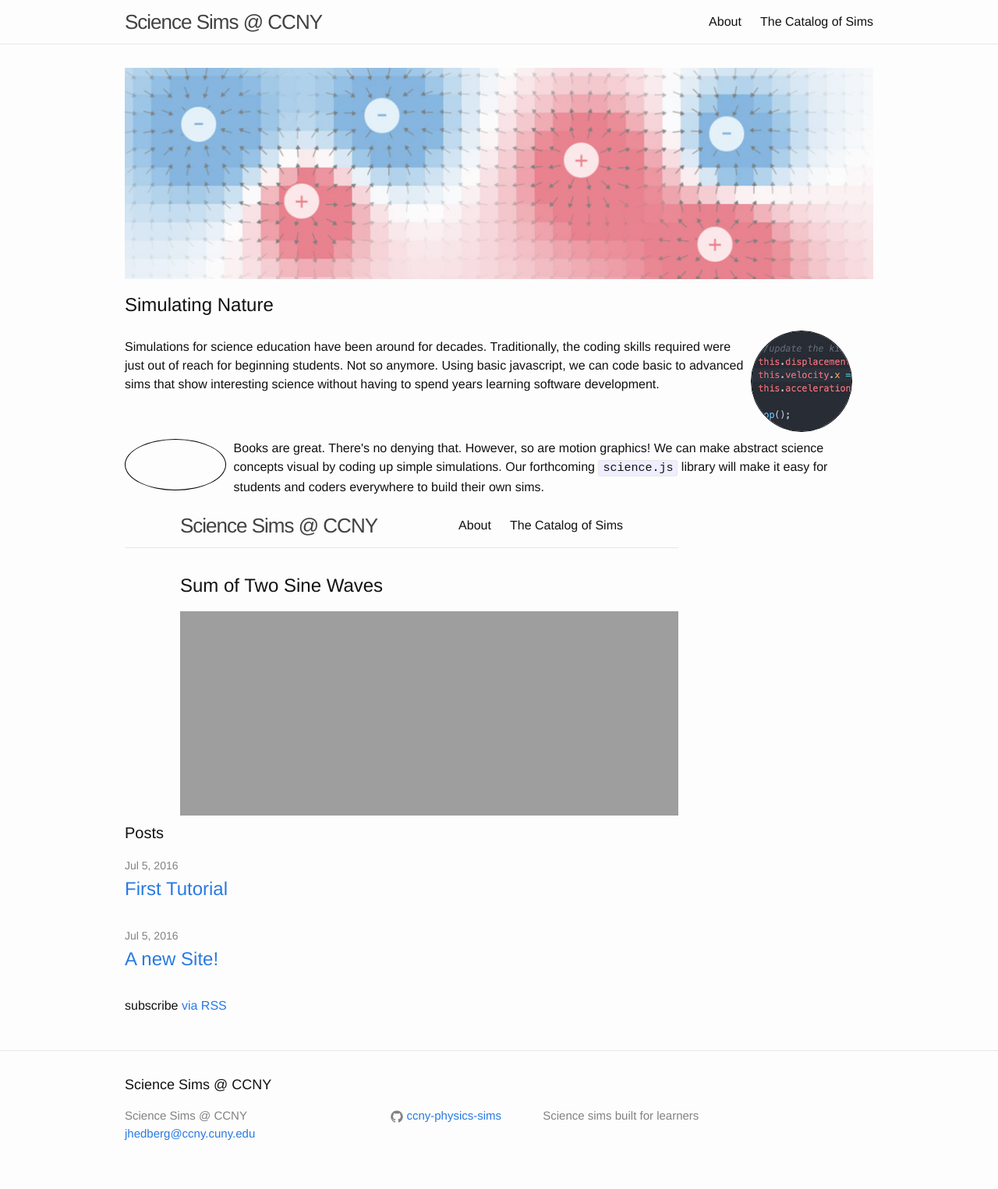
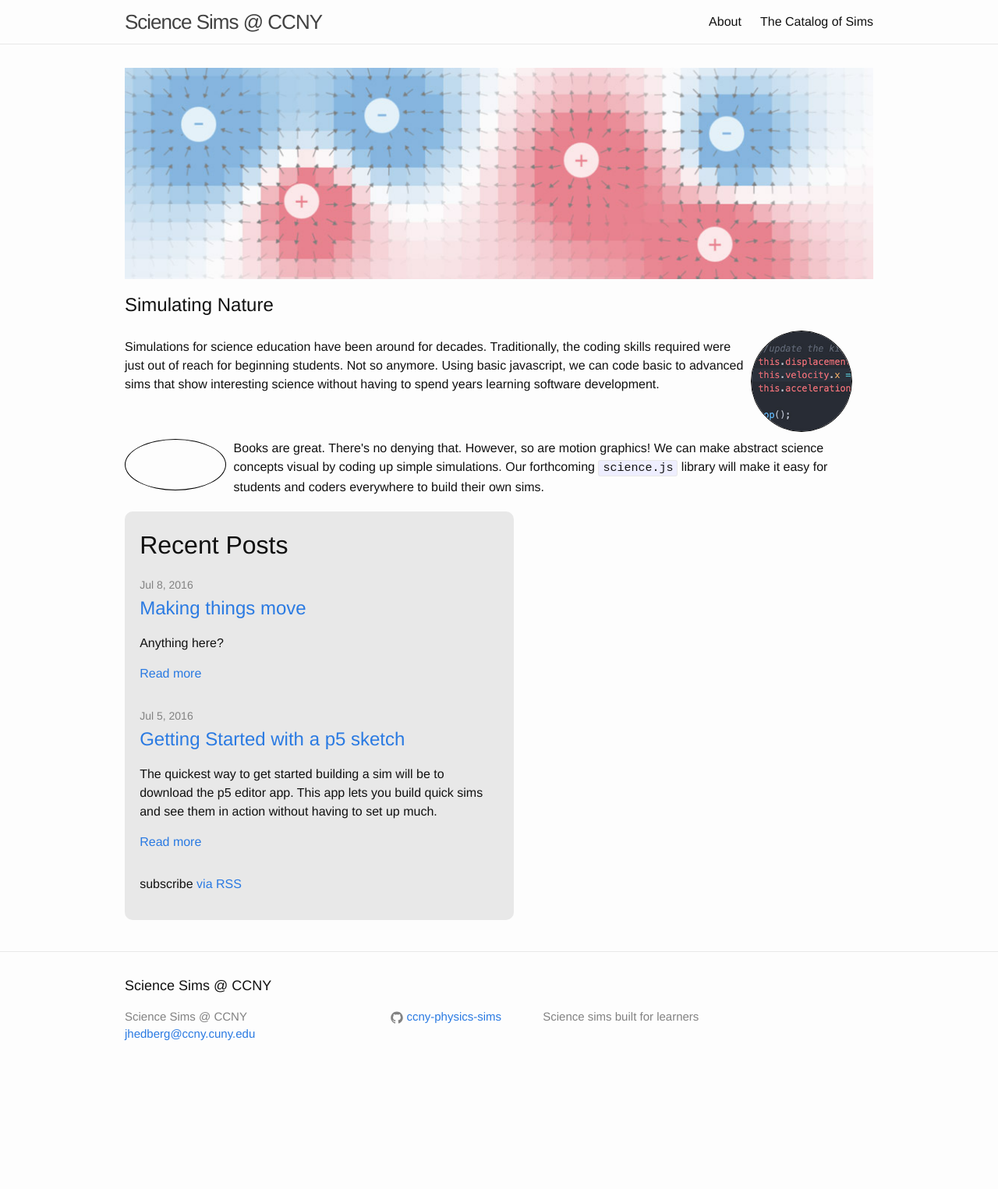
Before and after one commit to ccny-physics-sims/ccny-physics-sims.github.io, a Jekyll site: the page built from index.html, in a window 1280 px wide. Shown: the whole page at 78% size. Built offline with Jekyll 4.4.1, drawn with Linux system fonts in a browser that asks for light colours; after the commit the page ends 1398 px from its top, so only the background shows below that; grey boxes are pictures that could not be loaded.

Commit message:
added tutorial 1

````diff
--- a/_config.yml
+++ b/_config.yml
@@ -20,6 +20,11 @@
     output: true
     permalink: sims/:title
     layout: sim
+  tutorials:
+    output: true
+    permalink: tutorials/:title
+    layout: sketch
+
 
 defaults:
   - scope:
@@ -27,6 +32,11 @@
       type: sims
     values:
       layout: sim
+  - scope:
+      path: ""
+      type: tutorials
+    values:
+      layout: sketch
 
 # Build settings
 markdown: kramdown
--- /dev/null
+++ b/_posts/2016-07-05-very-first-sketch.md
@@ -0,0 +1,58 @@
+---
+layout: post
+title:  Getting Started with a p5 sketch
+date:   2016-07-05 19:44:45 -0400
+categories: coding
+author: J. Hedberg
+tags:
+ - coding
+ - sims
+ - p5
+ - intro
+---
+
+
+The quickest way to get started building a sim will be to download the p5 editor app. This app lets you build quick sims and see them in action without having to set up much.
+
+Download it [here](https://p5js.org/download/#editor).
+
+Upon opening the app, you will see a window like this:
+
+![p5 editor window]({{site.baseurl}}/post-imgs/p5-window.jpg)
+
+Press the play button and a small window will pop up that is all white. This is your canvas being drawn. It's not very interesting because there is nothing to be drawn.
+
+In the coding window, you will see two functions: `setup()` and  `draw()`. These functions are the most basic elements of a p5 sketch.
+
+The `setup()` function is called once in the beginning, when you press the play button. Then, the `draw()` function is called over and over again, about 30 times a second.
+
+So, let's start by putting something in the setup function:
+
+
+```javascript
+{{site.tutorials | where: "refno", "1.1"}}
+```
+
+I put in a command to draw an ellipse. Inside the parenthesis for this command are 4 *arguments*. The indicate where the ellipse should be, and how big it should be. So, this ellipse will be located at `x=10` and `y=30` and it will have a horizontal diameter of `20px` and a vertical diameter of `40px`.
+
+{% assign toshow = site.tutorials | where: "refno", "1.1" %}
+
+ <iframe class="tut-canvas" src="{{baseurl}}{{toshow[0].url}}.html" width="100" height="100"></iframe>
+
+Congrats! You made an ellipse. However, it doesn't do anything.
+
+So, let's put the ellipse command in the `draw()` function instead. This means it will get repeated about 30 times a second (depending on the speed of the computer).
+
+```javascript
+{{site.tutorials | where: "refno", "1.2"}}
+```
+
+Notice, I also added a small random number to each of the position arguments: `50+random(-5,5)`. This means that every time the draw function is called, it will pick a new random number (between -5 and +5) to add to the original position. So, we expect a jittery, nervous looking ellipse on our canvas.
+
+{% assign toshow = site.tutorials | where: "refno", "1.2" %}
+
+ <iframe class="tut-canvas"  src="{{baseurl}}{{toshow[0].url}}.html" width="100" height="100"></iframe>
+
+ That should be enough to spark some interest. Maybe you're wondering: _are there other shapes?_ For sure. You'll need to consult the reference docs to learn how they work.
+
+ Link to p5.js [reference docs](http://p5js.org/reference/#group-Shape)
--- /dev/null
+++ b/_posts/2016-07-08-motion.md
@@ -0,0 +1,14 @@
+---
+layout: post
+title: Making things move
+date: 2016-07-08 19:44:45 -0400
+categories: coding
+author: J. Hedberg
+tags:
+ - coding
+ - sims
+ - p5
+ - intro
+---
+
+Anything here?
--- a/_sass/_custom.scss
+++ b/_sass/_custom.scss
@@ -1,7 +1,9 @@
 iframe {
-  border:0 none;
+   border: 0 none;
 }
-
+iframe.tut-canvas {
+   border: thin solid gray;
+}
 .iframe-link {
   width: 100%;
   font-size:90%;
--- a/_sass/_layout.scss
+++ b/_sass/_layout.scss
@@ -195,6 +195,12 @@
 }
 
 
+.recent-posts {
+
+  background: $grey-color-light;
+  padding: 2%;
+  border-radius: 10px;
+}
 
 /**
  * Posts
--- a/index.html
+++ b/index.html
@@ -25,22 +25,29 @@
 Books are great. There's no denying that. However, so are motion graphics! We can make abstract science concepts visual by coding up simple simulations. Our forthcoming <code>science.js</code> library will make it easy for students and coders everywhere to build their own sims. </p>
 </div>
 
-<div class="example">
-  <iframe src="https://ccny-physics-sims.github.io/sims/sum-two-waves" width=710px height=400px frameborder="0"></iframe>
-</div>
+<!-- <div class="example">
+  <iframe src="https://ccny-physics-sims.github.io/sims/sum-two-waves/" width=710px height=400px frameborder="0"></iframe>
+</div> -->
 
-<div class="home">
+<div class="row">
 
-  <h1 class="page-heading">Posts</h1>
+
+<div class="col-6 recent-posts">
+
+  <h1>Recent Posts</h2>
 
   <ul class="post-list">
-    {% for post in site.posts %}
+    {% for post in site.posts limit:2 %}
       <li>
         <span class="post-meta">{{ post.date | date: "%b %-d, %Y" }}</span>
 
         <h2>
           <a class="post-link" href="{{ post.url | prepend: site.baseurl }}">{{ post.title }}</a>
         </h2>
+        <p>
+          {{ post.excerpt }}
+        </p>
+        <a class="read-more" href="{{ post.url | prepend: site.baseurl }}">Read more</a>
       </li>
     {% endfor %}
   </ul>
@@ -48,3 +55,4 @@
   <p class="rss-subscribe">subscribe <a href="{{ "/feed.xml" | prepend: site.baseurl }}">via RSS</a></p>
 
 </div>
+</div>
````
Also changed, not shown: _drafts/2016-07-08-test-codes.md (added, +39 -0 lines), _layouts/sketch.html (added, +33 -0 lines), _posts/2016-07-05-first-tut.md (deleted, +0 -16 lines), _sims/random-walk.md (+1 -0 lines), _tutorials/1/1.1-simple-ellipse.md (added, +14 -0 lines), _tutorials/1/1.2-simple-moving-ellipse.md (added, +14 -0 lines), _tutorials/move-ellipse-fill.md (added, +15 -0 lines), _tutorials/move-ellipse.md (added, +14 -0 lines), post-imgs/p5-window.jpg (added), post-imgs/tall-ellipse.jpg (added).
